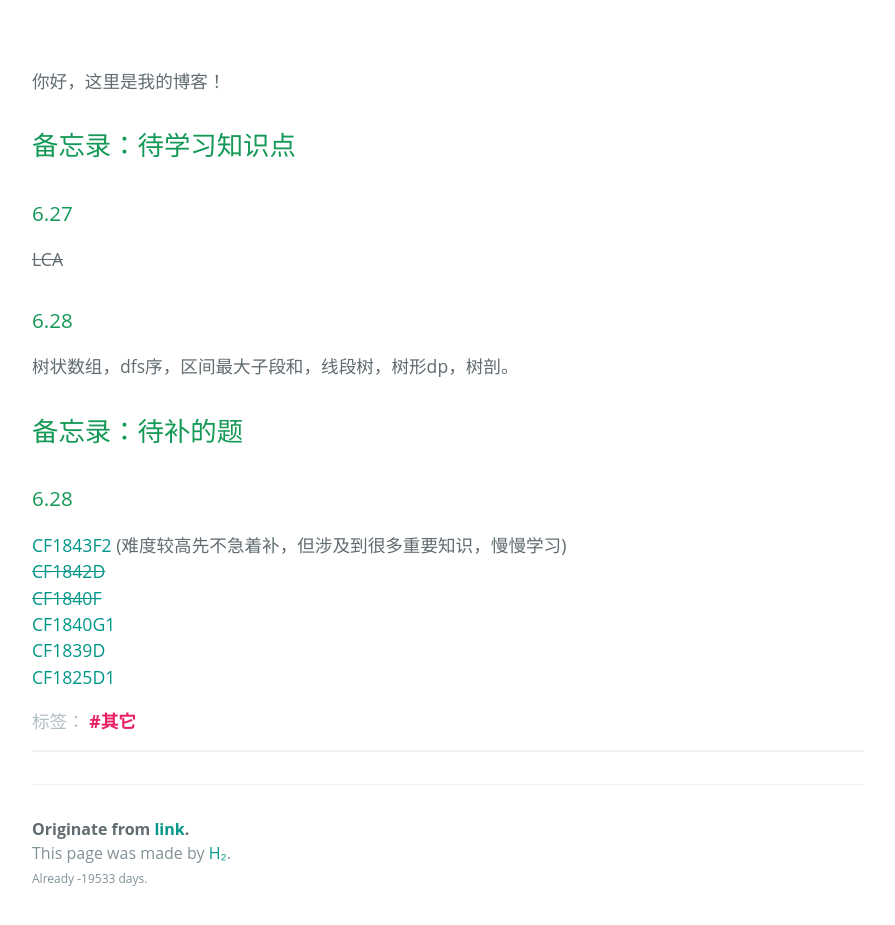
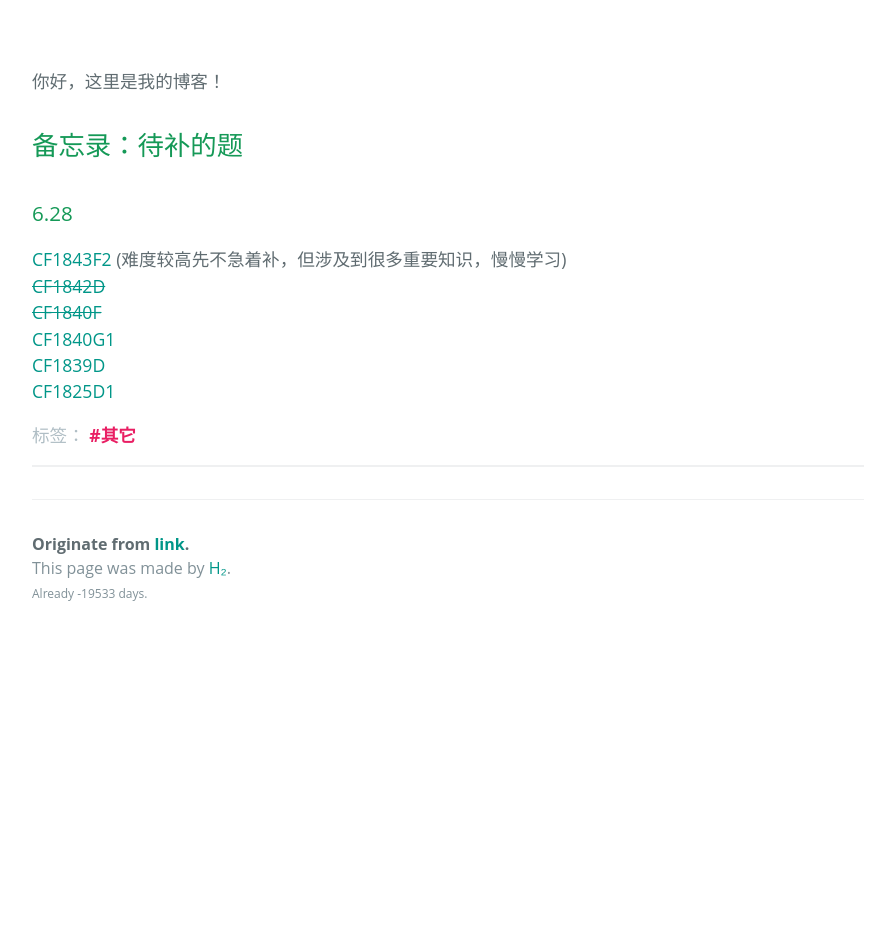
Before and after one commit to BuaaCzx/BuaaCzx.github.io, a Jekyll site: the page built from _posts/2023-6-25-Hihiczx.md, in a window 1280 px wide and 1287 px high. Shown: the part 350-1275 px from the top of the window, without its empty margins (192-1087 px from the left). Built offline with Jekyll 4.4.1, drawn with Linux system fonts in a browser that asks for light colours; some web fonts are replaced.

Commit message:
Update 2023-6-25-Hihiczx.md

```diff
--- a/_posts/2023-6-25-Hihiczx.md
+++ b/_posts/2023-6-25-Hihiczx.md
@@ -6,11 +6,6 @@ stickie: true
 ---
 
 你好，这里是我的博客！<br>
-## 备忘录：待学习知识点
-### 6.27
-~~LCA~~
-### 6.28
-树状数组，dfs序，区间最大子段和，线段树，树形dp，树剖。
 ## 备忘录：待补的题
 ### 6.28
 [CF1843F2](https://codeforces.com/contest/1843/problem/F2) (难度较高先不急着补，但涉及到很多重要知识，慢慢学习)
```
